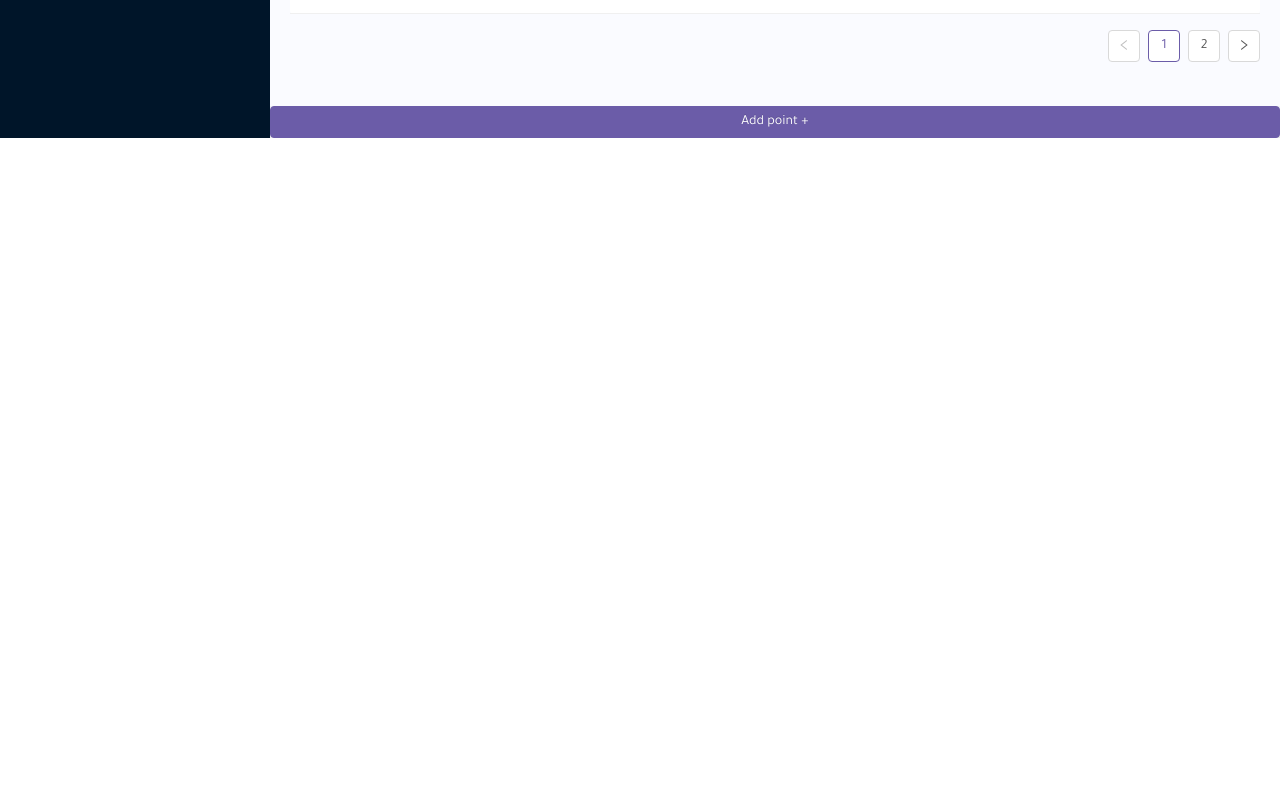
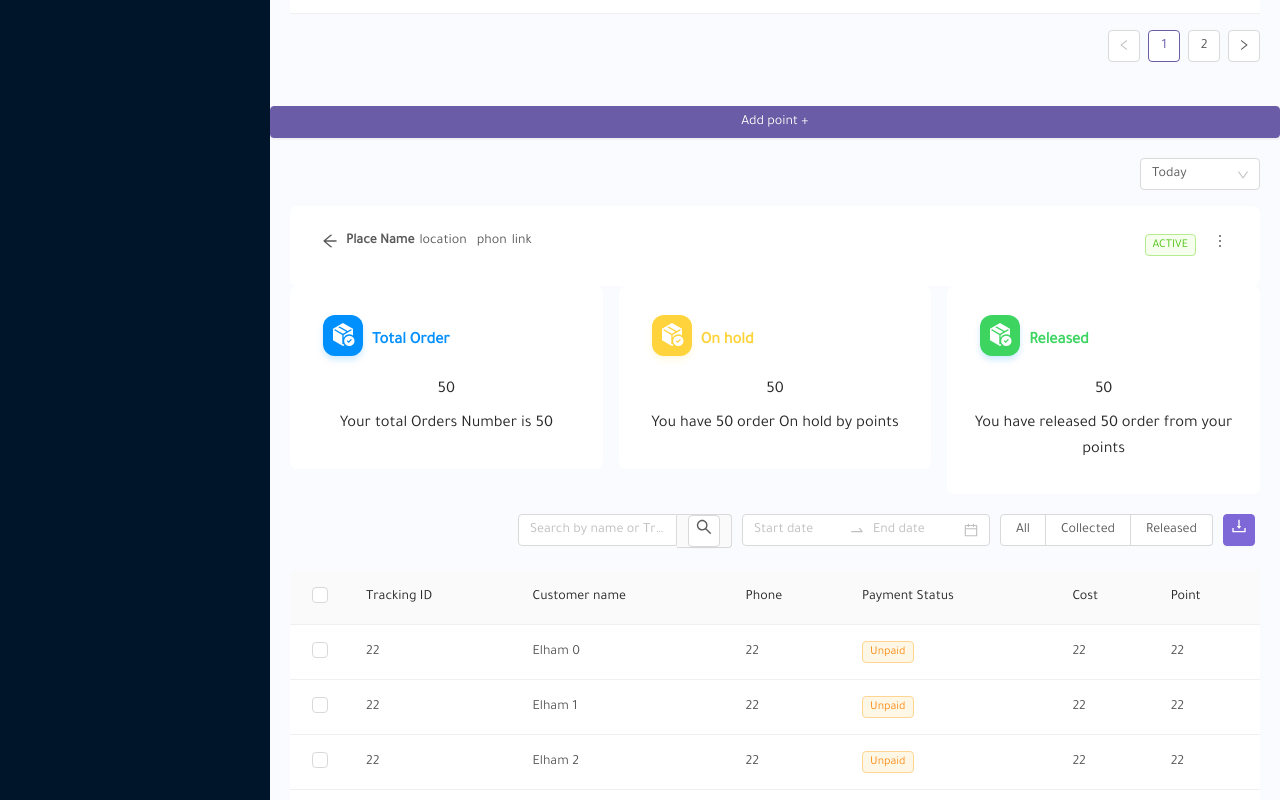
Before and after one commit to ElhamImdad/Noul-points-app, a React (Create React App) app: page /home in a window 1280 px wide. Shown: the part 960-1760 px from the top of the page. Before the commit the page ends 1098 px from the top, so only its background shows below. Built offline with nearby package versions, Linux system fonts and the light colour scheme.

Commit message:
add PointReport.js and PointStats.js pages

```diff
--- a/src/components/menu/UserMenu.js
+++ b/src/components/menu/UserMenu.js
@@ -2,6 +2,7 @@ import React, {useState} from 'react';
 import Overview from '../overview/Overview';
 import {Layout,Dropdown,Avatar , Menu} from "antd";
 import AddPoint from '../points/AddPoint';
+import PointStats from '../points/PointStats';
 
 
 const { Header, Sider, Link} = Layout;
@@ -72,6 +73,7 @@ const UserMenu = () => {
                 </div>
                 <Overview/>
                 <AddPoint/>
+                <PointStats/>
             </Layout>
         </Layout>
     );
--- /dev/null
+++ b/src/components/points/PointReport.js
@@ -0,0 +1,122 @@
+import React, {useState} from 'react';
+import { Input, DatePicker } from 'antd';
+import { Button, Radio  } from 'antd';
+import { Table, Tag } from 'antd';
+import { DownloadOutlined } from '@ant-design/icons';
+import { CSVLink } from "react-csv";
+
+const PointReport = () => {
+    const { Search } = Input;
+
+    let [selectedRowKeys,setSelectedRowKeys] = useState([]);
+    let [dataSelected,setDataSelected] = useState([]);
+
+    let property = ['trackingId', 'customerName','phone', 'paymentStatus', 'cost','point']
+    const onSelectChange = selectedRowKeys => {
+        console.log('selectedRowKeys changed: ', selectedRowKeys);
+        setSelectedRowKeys( selectedRowKeys );
+        setDataSelected ( data.filter(
+            s1 => selectedRowKeys.some(
+                s2 => s1.key === s2)).map(
+                    s => (property.reduce(
+                        (newS, data1) => {
+                            newS[data1] = s[data1];
+                            return newS;
+                        }, {})
+                    )
+                )
+        );
+    };
+    console.log('the data in new array',dataSelected);
+    const rowSelection = {
+      selectedRowKeys,
+      onChange: onSelectChange,
+    };
+    const hasSelected = selectedRowKeys.length > 0;
+
+    return (
+        <div>
+            <div className="">
+                <ul className="flex-container space-between mg-top-5px" >
+                    <li>
+                        <label>
+                            <strong className="font-20px"></strong>
+                        </label>
+                    </li>
+
+                    <li>
+                    <span className="tx-aln-end">
+                        <ul className="flex-container space-between">
+                            <li className="mg-lr-5px">
+                                <Search
+                                    placeholder="Search by name or Tracking ID"
+                                    onSearch={value => console.log(value)}
+                                />
+                            </li>
+                            <li className="mg-lr-5px">
+                                <DatePicker.RangePicker/>
+                            </li>
+                            <li className="mg-lr-5px">
+                                <Radio.Group>
+                                    <Radio.Button value="All">All</Radio.Button>
+                                    <Radio.Button value="Collected">Collected</Radio.Button>
+                                    <Radio.Button value="Released">Released</Radio.Button>
+                                </Radio.Group>
+                            </li>
+                            <li>
+                                { hasSelected?
+                                <CSVLink data={dataSelected} filename={"NoulReport.csv"} target="_blank">
+                                    <Button className="img-btn mg-lr-5px" icon={<DownloadOutlined/>}></Button>
+                                </CSVLink>
+                                : <Button className="img-btn mg-lr-5px" icon={<DownloadOutlined/>}></Button>
+                                }
+                            </li>
+                        </ul>
+                    </span>
+                    </li>
+                </ul>
+                <br/>
+            </div>
+
+            <div style={{ marginBottom: 8 }}>
+                <Table rowSelection={rowSelection} columns={columns} dataSource={data} />
+            </div>
+        </div>
+    );
+};
+const columns = [
+    {title: 'Tracking ID', dataIndex: 'trackingId',},
+    {title: 'Customer name', dataIndex: 'customerName',},
+    {title: 'Phone', dataIndex: 'phone',},
+    {title: 'Payment Status', dataIndex: 'paymentStatus',
+    render: paymentStatus => (
+        <>
+          {paymentStatus.map(paymentStatus => {
+            let color = paymentStatus === 'Unpaid' ? 'warning' : 'success';
+            return (
+              <Tag color={color} key={paymentStatus}>
+                {paymentStatus}
+              </Tag>
+            );
+          })}
+        </>
+      ),
+    },
+    {title: 'Cost', dataIndex: 'cost',},
+    {title: 'Point', dataIndex: 'point',},
+];
+
+const data = [];
+for (let i = 0; i < 20; i++) {
+  data.push({
+    key: i,
+    trackingId: 22,
+    customerName: `Elham ${i}`,
+    phone: 22,
+    paymentStatus: ['Unpaid'],
+    cost: 22,
+    point: 22,
+  });
+}
+
+export default PointReport;
--- /dev/null
+++ b/src/components/points/PointStats.js
@@ -0,0 +1,127 @@
+import React from 'react';
+import trackingBlue from '../../assets/tracking-blue.svg';
+import trackingYello from '../../assets/tracking-yello.svg';
+import trackingGreen from '../../assets/order-success-icon.svg';
+import { Card, Col, Row, Button, Select, Tag } from 'antd';
+import { ArrowLeftOutlined, MoreOutlined } from '@ant-design/icons';
+import PointReport from './PointReport';
+
+const { Option } = Select;
+
+const PointStats = () => {
+    return (
+        <div className= "Overview-container container">
+            <div style={{ marginBottom: 16 }}>
+                <Row justify="end">
+                    <Select
+                        labelInValue
+                        defaultValue={{ value: 'Today' }}
+                        style={{ width: 120 }}
+                        onChange={handleChange}
+                    >
+                        <Option value="Today">Today</Option>
+                        <Option value="Month">Month</Option>
+                        <Option value="Year">Year</Option>
+                    </Select>
+                </Row>
+            </div>
+            <Row gutter={[16, 16]}>
+                <Col xs={24}>
+                    <Card
+                        style={{borderRadius: '7px'}}  bordered={false}>
+                        <ul className="flex-container space-between" >
+                            <li>
+                                <span>
+                                    <ul className="flex-container space-between">
+                                        <Button type="text" icon={<ArrowLeftOutlined/>} />
+                                        <strong>Place Name</strong>
+
+                                        <li className="mg-lr-5px">
+                                            location
+                                        </li>
+                                        <li className="mg-lr-5px">
+                                            phon
+                                        </li>
+                                        <li>
+                                            link
+                                        </li>
+                                    </ul>
+                                </span>
+                            </li>
+
+                            <li>
+                                {/* <Tag color="error">INACTIVE</Tag> */}
+                                <Tag color="success">ACTIVE</Tag>
+                                <Button type="text" icon={<MoreOutlined/>}/>
+                            </li>
+                        </ul>
+                    </Card>
+                </Col>
+            </Row>
+            <div>
+                <Row gutter={[16, 16]}>
+                    <Col xs={{ span: 24 }} sm={{ span: 24 }} md={{ span: 12 }}
+                        lg={{ span: 8 }} xl={{ span: 8 }}>
+                        <Card
+                            style={{borderRadius: '7px'}}  bordered={false}>
+                            <h3>
+                                <img src={trackingBlue}/>
+                                <strong className="blue_light">Total Order</strong>
+                            </h3>
+                            <div className="cd-content">
+                            {/* <Statistic className="mg-10px" style={{fontSize: '5px'}} value={112893} /> */}
+                                <h3>50</h3>
+                                <h3>Your total Orders Number is 50</h3>
+                            </div>
+                        </Card>
+                    </Col>
+
+                    <Col xs={{ span: 24 }} sm={{ span: 24 }} md={{ span: 12 }}
+                        lg={{ span: 8 }} xl={{ span: 8 }}>
+                        <Card
+                                style={{borderRadius: '7px'}}  bordered={false}>
+                                <h3>
+                                    <img src={trackingYello}/>
+                                    <strong className="warning">On hold</strong>
+                                </h3>
+                                <div className="cd-content">
+                                    <h3>50</h3>
+                                    <h3>You have 50 order On hold by points</h3>
+                                </div>
+                        </Card>
+                    </Col>
+
+                    <Col xs={{ span: 24 }} sm={{ span: 24 }} md={{ span: 12 }}
+                        lg={{ span: 8 }} xl={{ span: 8 }}>
+                        <Card
+                            style={{borderRadius: '7px'}}  bordered={false}>
+                            <h3>
+                                <img src={trackingGreen}/>
+                                <strong className="success">Released</strong>
+                            </h3>
+                            <div className="cd-content">
+                                <h3>50</h3>
+                                <h3>You have released 50 order from your points</h3>
+                            </div>
+                        </Card>
+                    </Col>
+                </Row>
+            </div>
+            <PointReport/>
+        </div>
+    );
+};
+
+const handleChange = ({ value }) => {
+    if (value === 'Today') {
+        console.log(`Click on item ${value}`);
+    }
+    if (value === 'Month') {
+        console.log(`Click on item ${value}`);
+    }
+    if (value === 'Year') {
+        console.log(`Click on item ${value}`);
+    }
+};
+
+export default PointStats;
```
